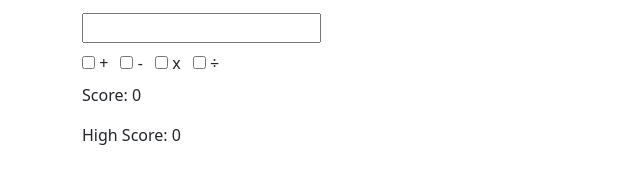
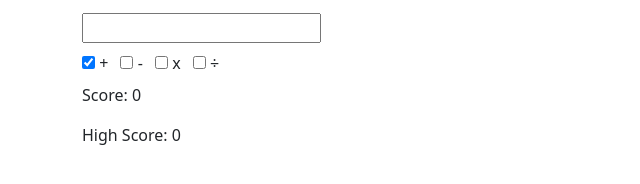
Before and after one commit to jonars99/10-second-game, a plain HTML site: page index.html in a window 1280 px wide. Shown: the part 150-334 px from the top of the page, 0-640 px from the left. Drawn offline with nearby package versions, Linux system fonts and the light colour scheme.

Commit message:
default + checkbox and equations

```diff
--- a/app.js
+++ b/app.js
@@ -124,6 +124,7 @@ var checkboxes = function () {
 
 $(document).ready(function () {
 
+  $('#add').attr('checked', true);
   play();
 
   checkboxes();
--- a/index.html
+++ b/index.html
@@ -30,7 +30,7 @@
           <div id="equationBox"></div>
           <input id='answerBox' type="number"/>
           <div class="my-2">
-            <input id="add" type="checkbox"/><span> +</span>
+            <input id="add" type="checkbox" checked/><span> +</span>
             <input id="minus" class="ms-2" type="checkbox"/><span> -</span>
             <input id="multiply" class="ms-2" type="checkbox"/><span> x</span>
             <input id="divide" class="ms-2" type="checkbox"/><span> &divide;</span>
```
